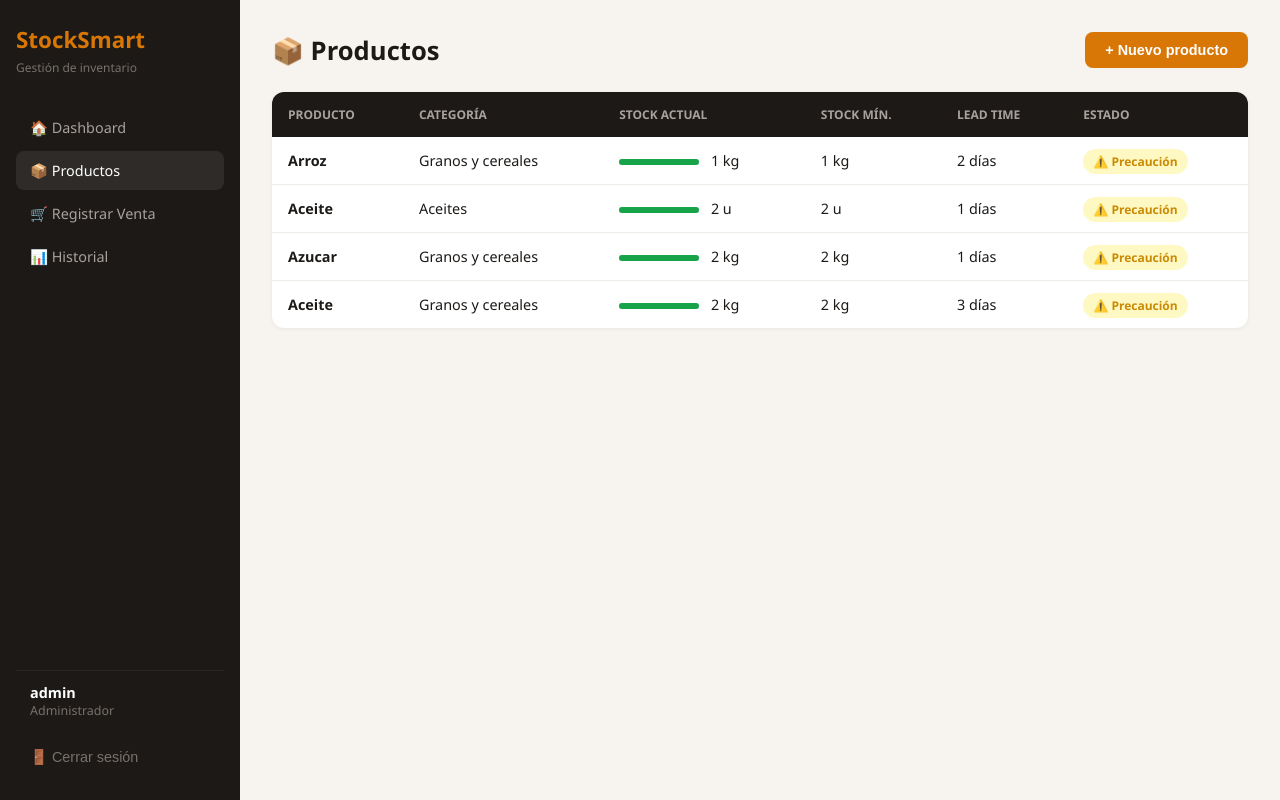
After one commit to juandab132/stocksmart, a Django app: page /productos/ in a window 1280 px wide. The commit adds this page. Run offline with Django 5.2, Linux system fonts and the light colour scheme; a user stored in the database is signed in; data comes from the database, SQL or seed files in the repository; both versions use the stored data as it was after the commit.

Commit message:
Sprint 3: lista de productos y formulario de creación completados

```diff
--- /dev/null
+++ b/inventario/forms.py
@@ -0,0 +1,14 @@
+from django import forms
+from .models import Product
+
+class ProductForm(forms.ModelForm):
+    class Meta:
+        model = Product
+        fields = ['name', 'category', 'unit', 'current_stock', 'safety_stock', 'lead_time_days', 'notes']
+        widgets = {
+            'name':           forms.TextInput(attrs={'placeholder': 'Ej: Arroz Blanco 1kg'}),
+            'current_stock':  forms.NumberInput(attrs={'min': '0'}),
+            'safety_stock':   forms.NumberInput(attrs={'min': '0'}),
+            'lead_time_days': forms.NumberInput(attrs={'min': '1'}),
+            'notes':          forms.TextInput(attrs={'placeholder': 'Ej: Proveedor Don Carlos...'}),
+        }
--- /dev/null
+++ b/inventario/templates/inventario/products.html
@@ -0,0 +1,241 @@
+<!DOCTYPE html>
+<html lang="es">
+<head>
+    <meta charset="UTF-8">
+    <meta name="viewport" content="width=device-width, initial-scale=1.0">
+    <title>StockSmart — Productos</title>
+    <style>
+        * { margin: 0; padding: 0; box-sizing: border-box; }
+        body { font-family: 'Segoe UI', sans-serif; background: #F7F4EF; }
+        .sidebar {
+            position: fixed; left: 0; top: 0; bottom: 0; width: 240px;
+            background: #1C1917; padding: 24px 16px;
+            display: flex; flex-direction: column;
+        }
+        .logo { font-size: 1.4rem; font-weight: 800; color: #D97706; margin-bottom: 4px; }
+        .logo-sub { font-size: 0.75rem; color: #78716C; margin-bottom: 32px; }
+        .nav-item {
+            display: flex; align-items: center; gap: 10px;
+            padding: 10px 14px; border-radius: 8px;
+            color: #A8A29E; font-size: 0.9rem; cursor: pointer;
+            margin-bottom: 4px; text-decoration: none;
+        }
+        .nav-item.active, .nav-item:hover { background: rgba(255,255,255,0.08); color: white; }
+        .sidebar-bottom { margin-top: auto; }
+        .user-info { padding: 12px 14px; border-top: 1px solid #292524; margin-bottom: 8px; }
+        .user-name { color: white; font-weight: 600; font-size: 0.9rem; }
+        .user-role { color: #78716C; font-size: 0.78rem; }
+        form.logout button {
+            background: none; border: none; color: #78716C;
+            font-size: 0.9rem; cursor: pointer; padding: 10px 14px;
+            width: 100%; text-align: left; border-radius: 8px;
+        }
+        form.logout button:hover { background: rgba(255,255,255,0.08); color: white; }
+        .main { margin-left: 240px; padding: 32px; }
+        .page-header { display: flex; justify-content: space-between; align-items: center; margin-bottom: 24px; }
+        .page-title { font-size: 1.6rem; font-weight: 700; color: #1C1917; }
+        .btn-primary {
+            background: #D97706; color: white; border: none;
+            padding: 10px 20px; border-radius: 8px; font-size: 0.9rem;
+            font-weight: 600; cursor: pointer;
+        }
+        .btn-primary:hover { background: #B45309; }
+        .messages { margin-bottom: 20px; }
+        .msg-success { background: #DCFCE7; color: #16A34A; padding: 12px 16px; border-radius: 8px; margin-bottom: 8px; }
+        .msg-error   { background: #FEE2E2; color: #DC2626; padding: 12px 16px; border-radius: 8px; margin-bottom: 8px; }
+        table { width: 100%; background: white; border-radius: 12px; border-collapse: collapse; box-shadow: 0 1px 4px rgba(0,0,0,0.06); overflow: hidden; }
+        thead { background: #1C1917; }
+        th { padding: 14px 16px; text-align: left; color: #A8A29E; font-size: 0.75rem; text-transform: uppercase; }
+        td { padding: 14px 16px; border-bottom: 1px solid #F0EDE8; font-size: 0.9rem; color: #1C1917; }
+        tr:last-child td { border-bottom: none; }
+        tr:hover td { background: #FAFAF9; }
+        .badge { padding: 4px 10px; border-radius: 20px; font-size: 0.75rem; font-weight: 600; }
+        .badge-red    { background: #FEE2E2; color: #DC2626; }
+        .badge-yellow { background: #FEF9C3; color: #CA8A04; }
+        .badge-green  { background: #DCFCE7; color: #16A34A; }
+        .stock-bar { width: 80px; height: 6px; background: #E2DDD6; border-radius: 4px; display: inline-block; vertical-align: middle; margin-right: 8px; }
+        .stock-fill { height: 100%; border-radius: 4px; }
+        .empty-state { text-align: center; padding: 60px; color: #78716C; }
+
+        /* Modal */
+        .modal-overlay { display: none; position: fixed; inset: 0; background: rgba(0,0,0,0.5); z-index: 100; align-items: center; justify-content: center; }
+        .modal-overlay.open { display: flex; }
+        .modal { background: white; border-radius: 16px; width: 520px; max-width: 95vw; }
+        .modal-header { display: flex; justify-content: space-between; align-items: center; padding: 20px 24px; border-bottom: 1px solid #E2DDD6; }
+        .modal-title { font-weight: 700; font-size: 1.1rem; }
+        .modal-close { background: none; border: none; font-size: 1.2rem; cursor: pointer; color: #78716C; }
+        .modal-body { padding: 24px; }
+        .form-row { display: grid; grid-template-columns: 1fr 1fr; gap: 14px; }
+        .form-group { margin-bottom: 16px; }
+        .form-label { display: block; font-size: 0.75rem; font-weight: 600; color: #78716C; text-transform: uppercase; margin-bottom: 6px; }
+        .form-input, .form-select {
+            width: 100%; padding: 10px 14px;
+            border: 1px solid #E2DDD6; border-radius: 8px;
+            font-size: 0.9rem; color: #1C1917; outline: none;
+        }
+        .form-input:focus, .form-select:focus { border-color: #D97706; }
+        .form-hint { font-size: 0.75rem; color: #A8A29E; margin-top: 4px; }
+        .modal-footer { display: flex; gap: 10px; justify-content: flex-end; padding: 16px 24px; border-top: 1px solid #E2DDD6; }
+        .btn-secondary { background: #F7F4EF; color: #1C1917; border: 1px solid #E2DDD6; padding: 10px 20px; border-radius: 8px; cursor: pointer; font-size: 0.9rem; }
+    </style>
+</head>
+<body>
+
+<div class="sidebar">
+    <div class="logo">StockSmart</div>
+    <div class="logo-sub">Gestión de inventario</div>
+    <a class="nav-item" href="/">🏠 Dashboard</a>
+    <a class="nav-item active" href="/productos/">📦 Productos</a>
+    <a class="nav-item" href="#">🛒 Registrar Venta</a>
+    <a class="nav-item" href="#">📊 Historial</a>
+    <div class="sidebar-bottom">
+        <div class="user-info">
+            <div class="user-name">{{ request.user.username }}</div>
+            <div class="user-role">Administrador</div>
+        </div>
+        <form method="post" action="/logout/" class="logout">
+            {% csrf_token %}
+            <button type="submit">🚪 Cerrar sesión</button>
+        </form>
+    </div>
+</div>
+
+<div class="main">
+    <div class="page-header">
+        <div class="page-title">📦 Productos</div>
+        <button class="btn-primary" onclick="document.getElementById('modal-producto').classList.add('open')">
+            + Nuevo producto
+        </button>
+    </div>
+
+    {% if messages %}
+    <div class="messages">
+        {% for message in messages %}
+            <div class="{% if message.tags == 'success' %}msg-success{% else %}msg-error{% endif %}">
+                {{ message }}
+            </div>
+        {% endfor %}
+    </div>
+    {% endif %}
+
+    {% if products %}
+    <table>
+        <thead>
+            <tr>
+                <th>Producto</th>
+                <th>Categoría</th>
+                <th>Stock actual</th>
+                <th>Stock mín.</th>
+                <th>Lead time</th>
+                <th>Estado</th>
+            </tr>
+        </thead>
+        <tbody>
+            {% for product in products %}
+            <tr>
+                <td><strong>{{ product.name }}</strong></td>
+                <td>{{ product.get_category_display }}</td>
+                <td>
+                    {% if product.safety_stock > 0 %}
+                        {% widthratio product.current_stock product.safety_stock 100 as pct %}
+                    {% else %}
+                        {% with pct=100 %}{% endwith %}
+                    {% endif %}
+                    <div class="stock-bar">
+                        <div class="stock-fill" style="width: {% if product.current_stock >= product.safety_stock %}100{% elif product.current_stock > 0 %}40{% else %}5{% endif %}%; background: {% if product.current_stock >= product.safety_stock %}#16A34A{% elif product.current_stock > 0 %}#CA8A04{% else %}#DC2626{% endif %};"></div>
+                    </div>
+                    {{ product.current_stock }} {{ product.unit }}
+                </td>
+                <td>{{ product.safety_stock }} {{ product.unit }}</td>
+                <td>{{ product.lead_time_days }} días</td>
+                <td>
+                    {% if product.current_stock <= 0 %}
+                        <span class="badge badge-red">🚨 Urgente</span>
+                    {% elif product.current_stock <= product.safety_stock %}
+                        <span class="badge badge-yellow">⚠️ Precaución</span>
+                    {% else %}
+                        <span class="badge badge-green">✅ OK</span>
+                    {% endif %}
+                </td>
+            </tr>
+            {% endfor %}
+        </tbody>
+    </table>
+    {% else %}
+    <div class="empty-state">
+        <p style="font-size: 2rem; margin-bottom: 12px;">📦</p>
+        <p style="font-weight: 600; margin-bottom: 8px;">No tienes productos registrados</p>
+        <p>Haz clic en "+ Nuevo producto" para empezar.</p>
+    </div>
+    {% endif %}
+</div>
+
+<!-- Modal nuevo producto -->
+<div class="modal-overlay" id="modal-producto">
+    <div class="modal">
+        <div class="modal-header">
+            <div class="modal-title">+ Nuevo Producto</div>
+            <button class="modal-close" onclick="document.getElementById('modal-producto').classList.remove('open')">✕</button>
+        </div>
+        <form method="post" action="/productos/">
+            {% csrf_token %}
+            <div class="modal-body">
+                <div class="form-row">
+                    <div class="form-group">
+                        <label class="form-label">Nombre *</label>
+                        <input type="text" name="name" class="form-input" placeholder="Ej: Arroz Blanco 1kg" required>
+                    </div>
+                    <div class="form-group">
+                        <label class="form-label">Categoría *</label>
+                        <select name="category" class="form-select" required>
+                            <option value="">Selecciona...</option>
+                            <option value="granos">Granos y cereales</option>
+                            <option value="aceites">Aceites</option>
+                            <option value="aseo">Aseo</option>
+                            <option value="lacteos">Lácteos</option>
+                            <option value="otros">Otros</option>
+                        </select>
+                    </div>
+                </div>
+                <div class="form-row">
+                    <div class="form-group">
+                        <label class="form-label">Unidad de medida *</label>
+                        <select name="unit" class="form-select" required>
+                            <option value="u">Unidades</option>
+                            <option value="kg">Kilogramos</option>
+                            <option value="l">Litros</option>
+                            <option value="g">Gramos</option>
+                        </select>
+                    </div>
+                    <div class="form-group">
+                        <label class="form-label">Stock actual *</label>
+                        <input type="number" name="current_stock" class="form-input" min="0" value="0" required>
+                    </div>
+                </div>
+                <div class="form-row">
+                    <div class="form-group">
+                        <label class="form-label">Stock mínimo *</label>
+                        <input type="number" name="safety_stock" class="form-input" min="0" value="0" required>
+                        <p class="form-hint">Cantidad que nunca debes bajar</p>
+                    </div>
+                    <div class="form-group">
+                        <label class="form-label">Lead time (días) *</label>
+                        <input type="number" name="lead_time_days" class="form-input" min="1" value="1" required>
+                        <p class="form-hint">Días que tarda tu proveedor</p>
+                    </div>
+                </div>
+                <div class="form-group">
+                    <label class="form-label">Notas del proveedor</label>
+                    <input type="text" name="notes" class="form-input" placeholder="Ej: Proveedor Don Carlos, tel: 300...">
+                </div>
+            </div>
+            <div class="modal-footer">
+                <button type="button" class="btn-secondary" onclick="document.getElementById('modal-producto').classList.remove('open')">Cancelar</button>
+                <button type="submit" class="btn-primary">Guardar producto</button>
+            </div>
+        </form>
+    </div>
+</div>
+
+</body>
+</html>
--- a/inventario/urls.py
+++ b/inventario/urls.py
@@ -3,4 +3,5 @@ from . import views
 
 urlpatterns = [
     path('', views.dashboard, name='dashboard'),
+    path('productos/', views.products_list, name='products_list'),
 ]
--- a/inventario/views.py
+++ b/inventario/views.py
@@ -1,6 +1,31 @@
-from django.shortcuts import render
+from django.shortcuts import render, redirect
 from django.contrib.auth.decorators import login_required
+from django.contrib import messages
+from .models import Product
+from .forms import ProductForm
+from django.db import models
 
 @login_required
 def dashboard(request):
     return render(request, 'inventario/dashboard.html')
+
+@login_required
+def products_list(request):
+    products = Product.objects.filter(user=request.user, is_active=True)
+    form = ProductForm()
+
+    if request.method == 'POST':
+        form = ProductForm(request.POST)
+        if form.is_valid():
+            product = form.save(commit=False)
+            product.user = request.user
+            product.save()
+            messages.success(request, f'✅ Producto "{product.name}" guardado correctamente.')
+            return redirect('products_list')
+        else:
+            messages.error(request, '⚠️ Revisa los campos obligatorios.')
+
+    return render(request, 'inventario/products.html', {
+        'products': products,
+        'form': form,
+    })
```
Also changed, not shown: inventario/templates/inventario/dashboard.html (+3 -37 lines), db.sqlite3.
